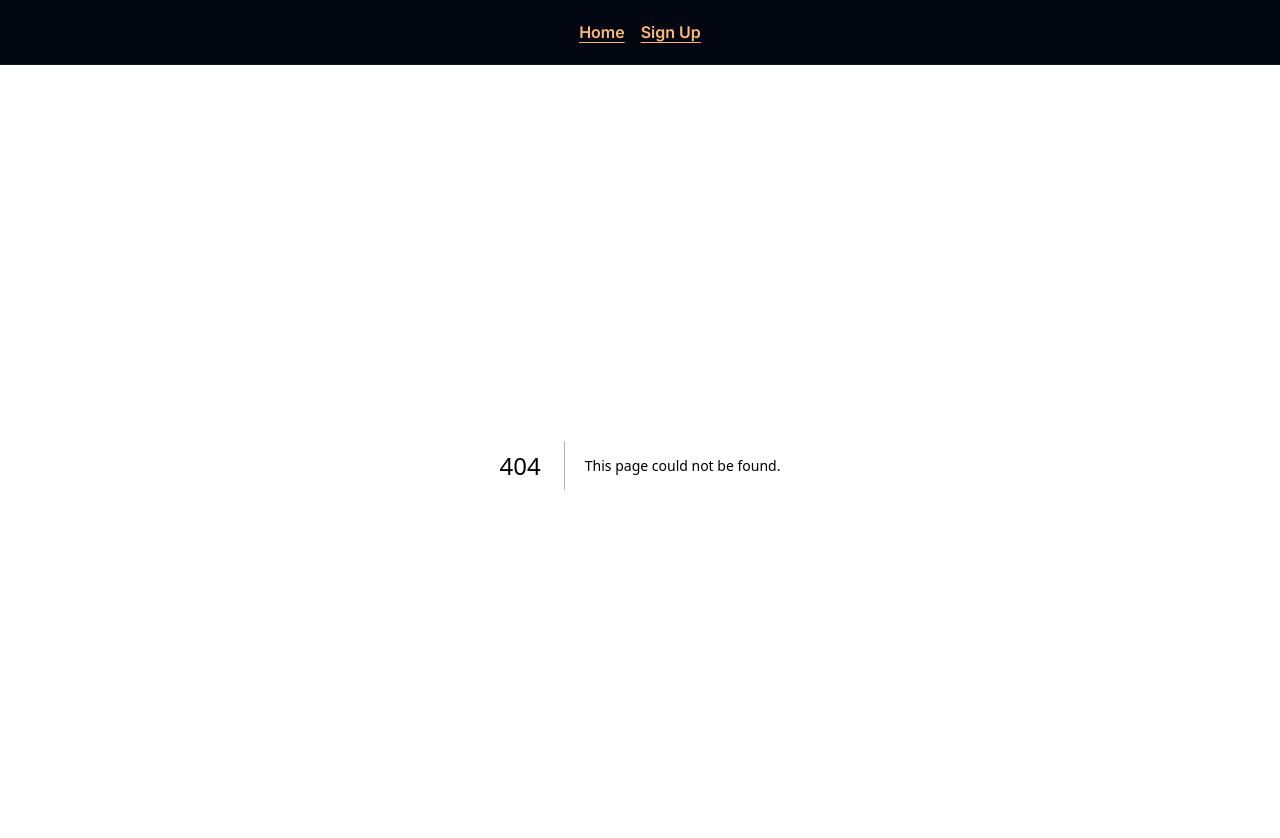
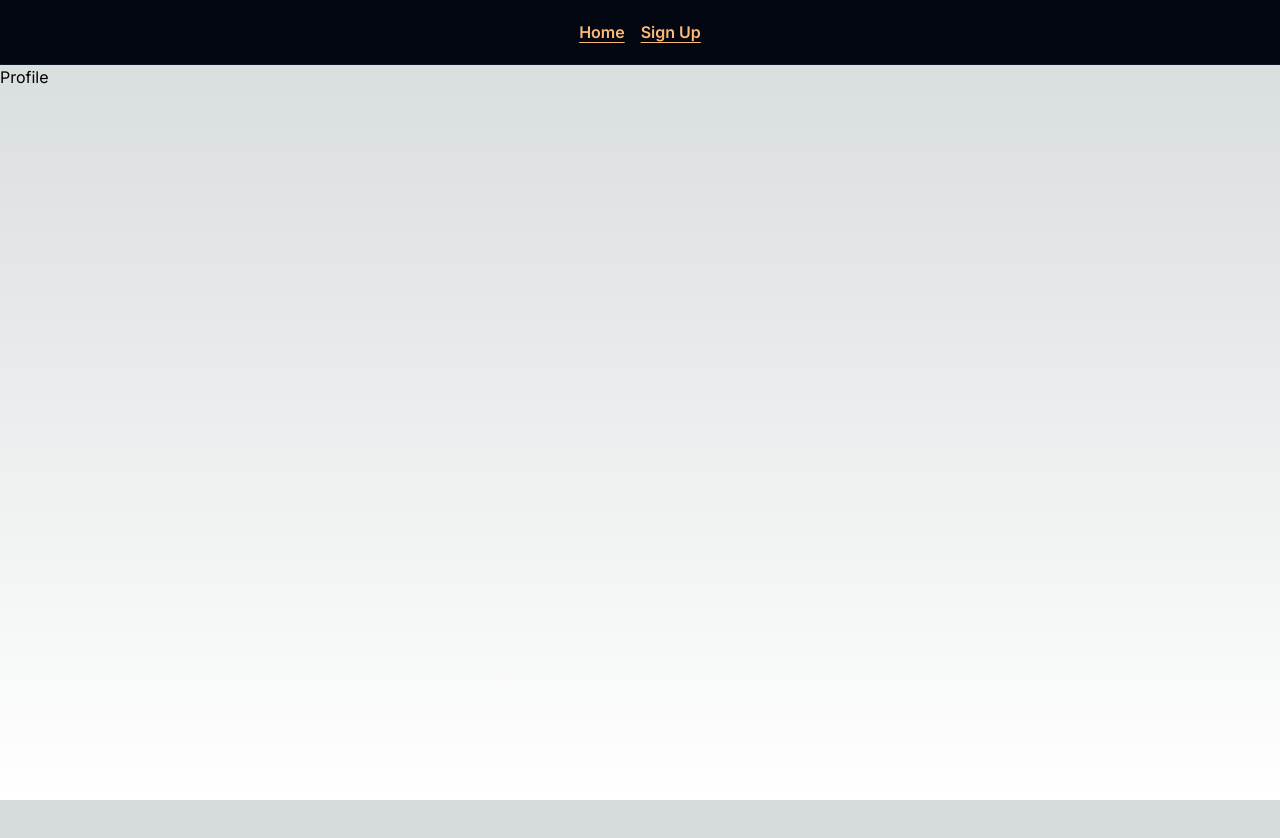
Before and after one commit to kadeem-online/NEXTJS-basic-auth, a Next.js app: page /profile in a window 1280 px wide. Before the commit this address had no page. Shown: the top 838 px of the page. After the commit the page ends 800 px from the top, so only its background shows below. Built offline with nearby package versions, Linux system fonts and the light colour scheme.

Commit message:
FEATURE: profile base route

```diff
--- /dev/null
+++ b/app/profile/page.tsx
@@ -0,0 +1,3 @@
+export default function Page() {
+	return <div>Profile</div>;
+}
```
